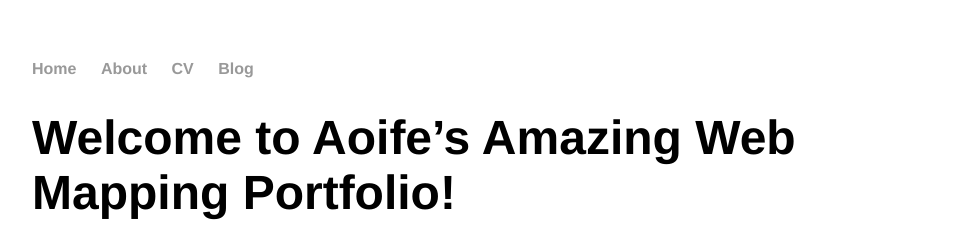
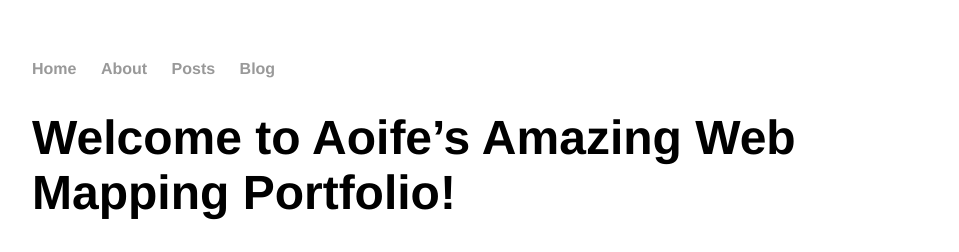
Before and after one commit to aoifefisher/aoifefisher.github.io, a Jekyll site: the page built from index.md, in a window 1280 px wide. Shown: the top 252 px of the page, without its empty margins (160-1119 px from the left). Built offline with Jekyll 4.4.1, drawn with Linux system fonts in a browser that asks for light colours.

Commit message:
Update default.html

```diff
--- a/_layouts/default.html
+++ b/_layouts/default.html
@@ -9,7 +9,7 @@
     		<ul>
         		<li><a href="/">Home</a></li>
 	        	<li><a href="/about">About</a></li>
-        		<li><a href="/cv">CV</a></li>
+        		<li><a href="/_posts">Posts</a></li>
         		<li><a href="/blog">Blog</a></li>
     		</ul>
 		</nav>
@@ -20,7 +20,7 @@
     		</div><!-- /.container -->
 			<footer>
 	    		<ul>
-	        		<li><a href="mailto:test@gmail.com">email</a></li>
+	        		<li><a href="mailto:afisher5219@sdsu.edu">email</a></li>
 	        		<li><a href="https://github.com/aoifefisher">github.com/aoifefisher</a></li>
 				</ul>
 			</footer>
```
